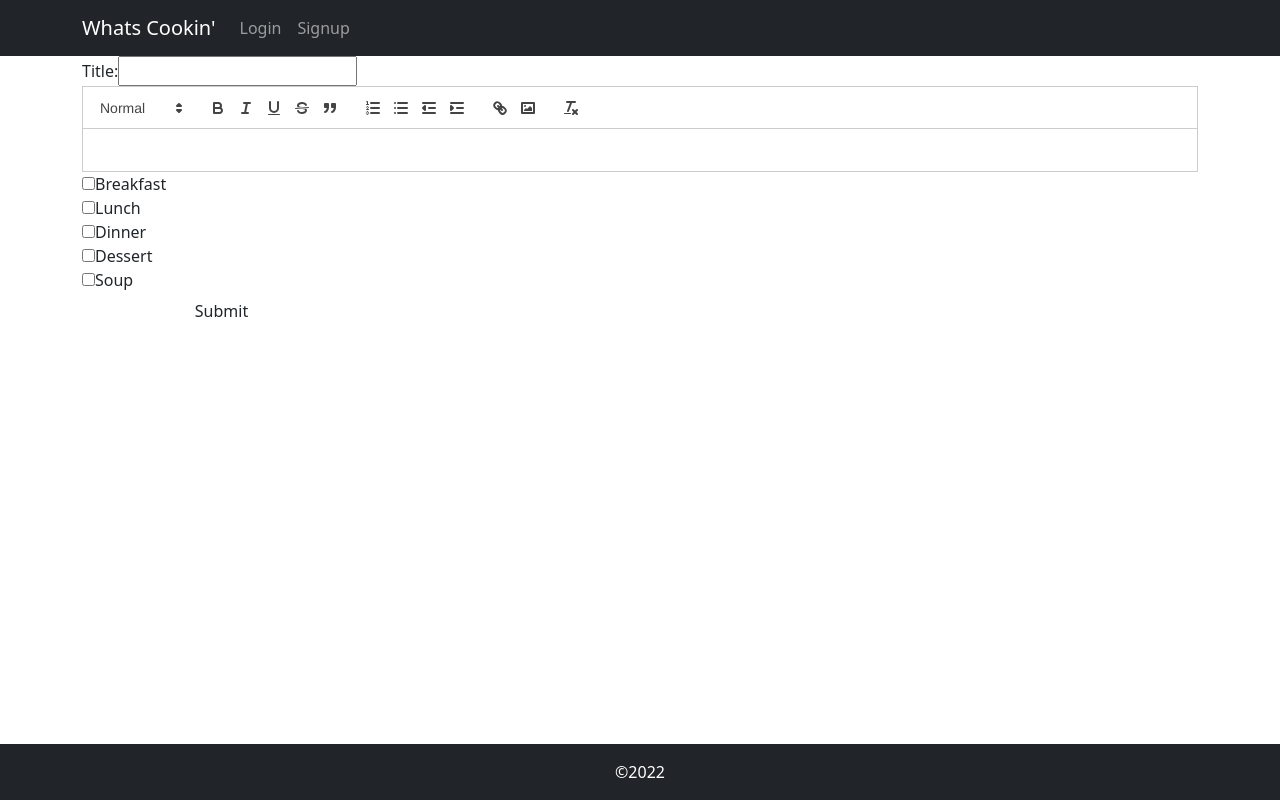
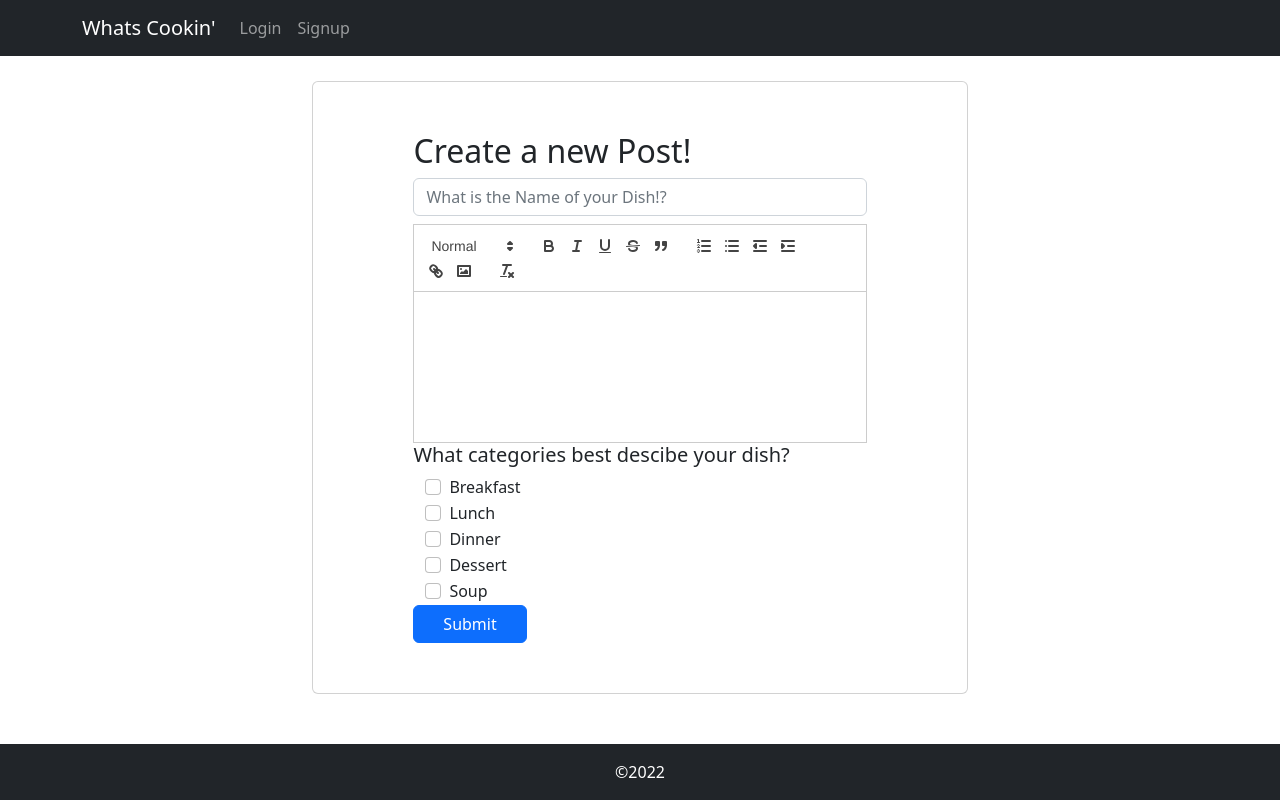
Before and after one commit to ryanraposo/whatscookin, a React (Create React App) app in the folder client/: page /new-post in a window 1280 px wide. Built offline with nearby package versions, Linux system fonts and the light colour scheme; no server answers; the HTML template or start-up script is replaced by a standard one.

Commit message:
profile and new post styling

```diff
--- a/client/src/components/PostForm/index.js
+++ b/client/src/components/PostForm/index.js
@@ -3,6 +3,7 @@ import { useMutation, useQuery } from '@apollo/client';
 import { ADD_POST } from '../../utils/mutations';
 import { QUERY_CATEGORIES } from '../../utils/queries';
 
+import {Button, Container, Form, Card} from 'react-bootstrap'
 import ReactQuill from 'react-quill';
 import 'react-quill/dist/quill.snow.css';
 
@@ -80,59 +81,70 @@ function PostForm() {
     }
 
     return (
-        <div>
-            <form onSubmit={handleSubmit}>
-                <label htmlFor="title">Title: </label>
-                <input type="text" id="title" onChange={(e) => setTitle(e.target.value)} />
+
+        <Container className = "postMain">
+
+            <Card className = "postCard">
+            <h2>Create a new Post!</h2>
+            <Form.Group  onSubmit={handleSubmit}>
+                <Form.Control className = "mb-2" placeholder = "What is the Name of your Dish!?" type="text" id="title" onChange={(e) => setTitle(e.target.value)} />
                 <ReactQuill
+                    className = "quill"
                     theme="snow"
                     value={body}
                     onChange={setBody}
                     modules={quillModules}
                 />
-                <div>
-                    <input type="checkbox"
+                <h5>What categories best descibe your dish?</h5>
+                <Container>
+                    <Form.Check type="checkbox"
+                    label = "Breakfast"
                         name="breakfast"
                         onChange={handleCheckboxChange}
                         checked={categories.breakfast}
                     />
-                    <label htmlFor="breakfast">Breakfast</label><br/>
 
-                    <input type="checkbox"
+
+                    <Form.Check type="checkbox"
+                    label = "Lunch"
                         name="lunch"
                         onChange={handleCheckboxChange}
                         checked={categories.lunch}
                     />
-                    <label htmlFor="lunch">Lunch</label><br/>
 
-                    <input type="checkbox"
+
+                    <Form.Check type="checkbox"
+                    label = "Dinner"
                         name="dinner"
                         onChange={handleCheckboxChange}
                         checked={categories.dinner}
                     />
-                    <label htmlFor="dinner">Dinner</label><br/>
 
-                    <input type="checkbox"
+
+                    <Form.Check type="checkbox"
+                    label = "Dessert"
                         name="dessert"
                         onChange={handleCheckboxChange}
                         checked={categories.dessert}
                     />
-                    <label htmlFor="dessert">Dessert</label><br/>
 
-                    <input type="checkbox"
+
+                    <Form.Check type="checkbox"
+                    label = "Soup"
                         name="soup"
                         onChange={handleCheckboxChange}
                         checked={categories.soup}
                     />
-                    <label htmlFor="soup">Soup</label><br/>
 
-                </div>
-                <button className="btn col-12 col-md-3" type="submit">
+
+                </Container>
+                <Button className="btn col-12 col-md-3" type="submit">
                     Submit
-                </button>
+                </Button>
                 {error && <span className="ml-2"><br/>Something went wrong...</span>}
-            </form>
-        </div>
+            </Form.Group>
+            </Card>
+        </Container>
     );
 }
 
--- a/client/src/components/PostList/index.js
+++ b/client/src/components/PostList/index.js
@@ -9,7 +9,7 @@ const PostList = ({ posts, title }) => {
     <div>
       <h3>{title}</h3>
       {posts &&
-        posts.map((post) => (
+        posts.slice(0).reverse().map((post) => (
           <div key={post._id} className="card mb-3">
             <div className="card-header">
               <Link to={`/post/${post._id}`}>
--- a/client/src/index.css
+++ b/client/src/index.css
@@ -11,3 +11,24 @@ code {
   font-family: source-code-pro, Menlo, Monaco, Consolas, 'Courier New',
     monospace;
 }
+
+.postCard {
+
+  width: 60%;
+padding: 50px 100px;
+margin: 25px;
+}
+
+.postMain {
+  display:flex;
+  justify-content: center;
+}
+
+.ql-editor {
+  height: 150px!important;
+}
+
+.content{
+  display: flex;
+  justify-content: center;
+}
--- a/client/src/pages/Profile.js
+++ b/client/src/pages/Profile.js
@@ -33,13 +33,7 @@ const Profile = () => {
   }
   return (
     <div>
-      <div className="flex-row mb-3">
-        <h2 className="bg-dark text-secondary p-3 display-inline-block">
-          Viewing {userParam ? `${user.username}'s` : "your"} profile.
-        </h2>
-      </div>
-
-      <div className="flex-row justify-space-between mb-3">
+      <div className="content">
         <div className="col-12 mb-3 col-lg-8">
           <PostList
             posts={user.posts}
```
